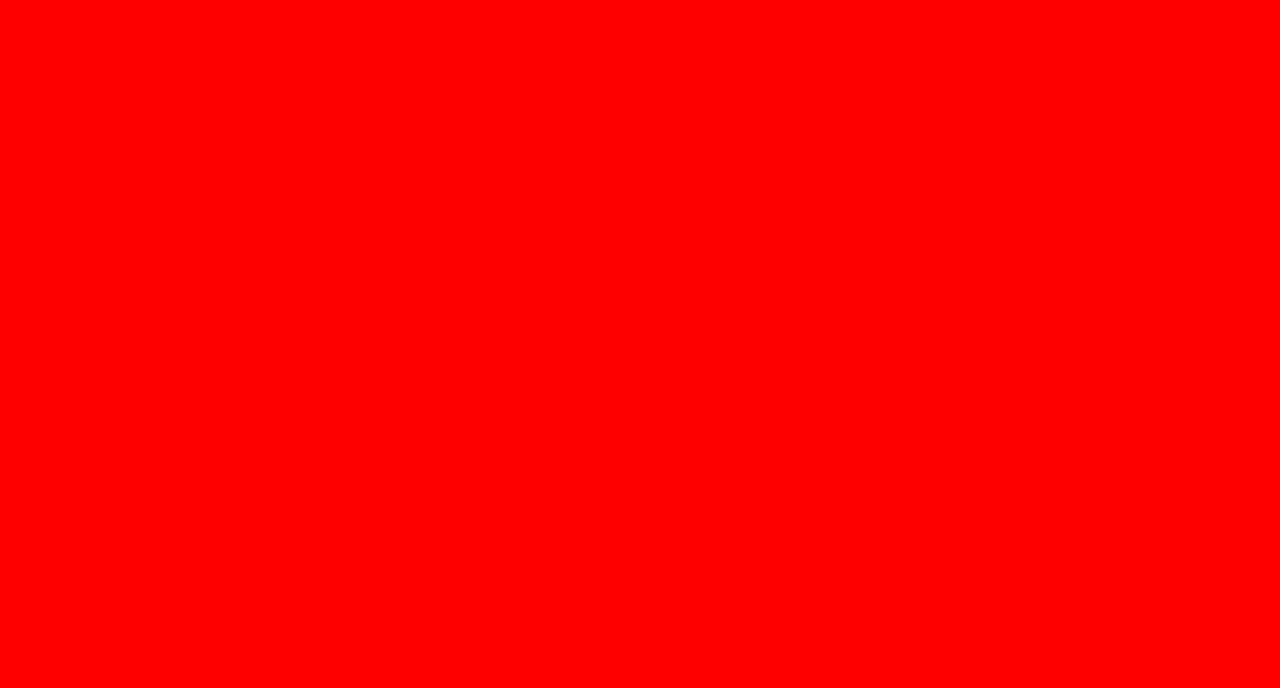
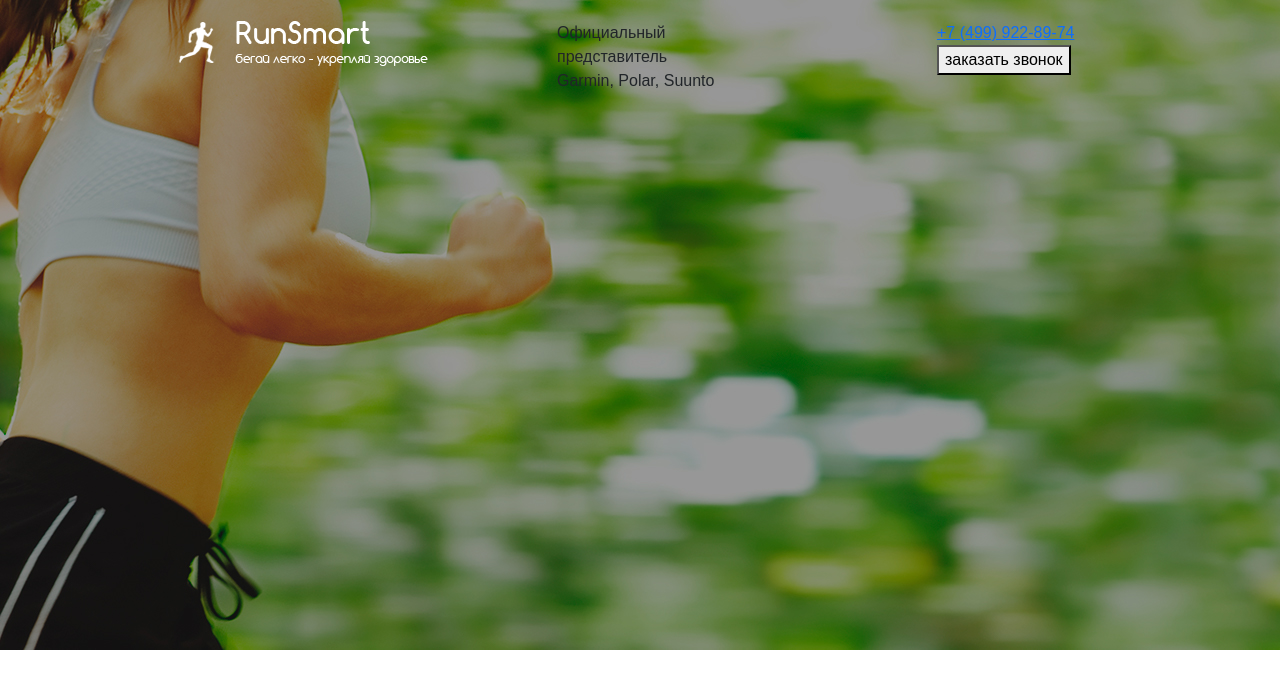
Before and after one commit to AlexKhischenko/HeartRateMonito_Polar, a website: page src/index.html in a window 1280 px wide. Drawn offline with Linux system fonts and the light colour scheme.

Commit message:
added promo section with first styles

```diff
--- a/src/index.html
+++ b/src/index.html
@@ -11,7 +11,31 @@
     <link rel="stylesheet" href="css/style.min.css">
 </head>
 <body>
-
+    <section class="promo">
+        <div class="container">
+            <header class="header">
+                <div class="row">
+                    <div class="col-md-3 offset-md-1">
+                        <div class="header__logo">
+                            <img src="img/promo/logo.png" alt="logo">
+                        </div>
+                    </div>
+                    <div class="col-md-2 offset-md-1">
+                        <div class="header__official">
+                            Официальный представитель
+                            <span>Garmin, Polar, Suunto</span>
+                        </div>
+                    </div>
+                    <div class="col-md-2 offset-md-2">
+                        <div class="header__contacts">
+                            <a href="tel:+74999228974">+7 (499) 922-89-74</a>
+                            <button class="button">заказать звонок</button>
+                        </div>
+                    </div>
+                </div>
+            </header>
+        </div>
+    </section>
 
 </body>
 </html>
--- a/src/sass/blocks/_promo.scss
+++ b/src/sass/blocks/_promo.scss
@@ -1,3 +1,5 @@
-body {
-    background-color: red;
+.promo {
+    min-height: 650px;
+    padding: 21px 0 93px;
+    background: url("../img/promo/promo-bg.jpg") center center/cover no-repeat;
 }
--- a/src/sass/style.scss
+++ b/src/sass/style.scss
@@ -1,4 +1,8 @@
 @import "base/variables.scss";
 @import "base/mixins";
 
+* {
+    font-family: 'Museo Sans Cyrl', sans-serif;
+}
+
 @import "blocks/promo"
```
Also changed, not shown: package.json (+8 -2 lines), src/css/style.min.css.
